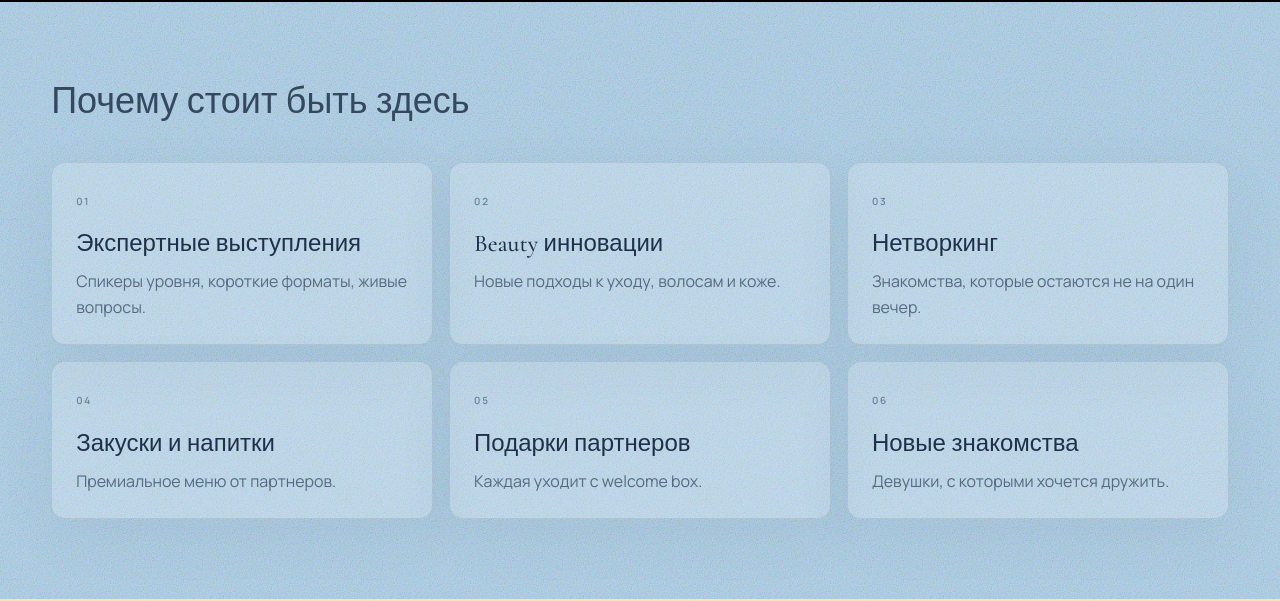
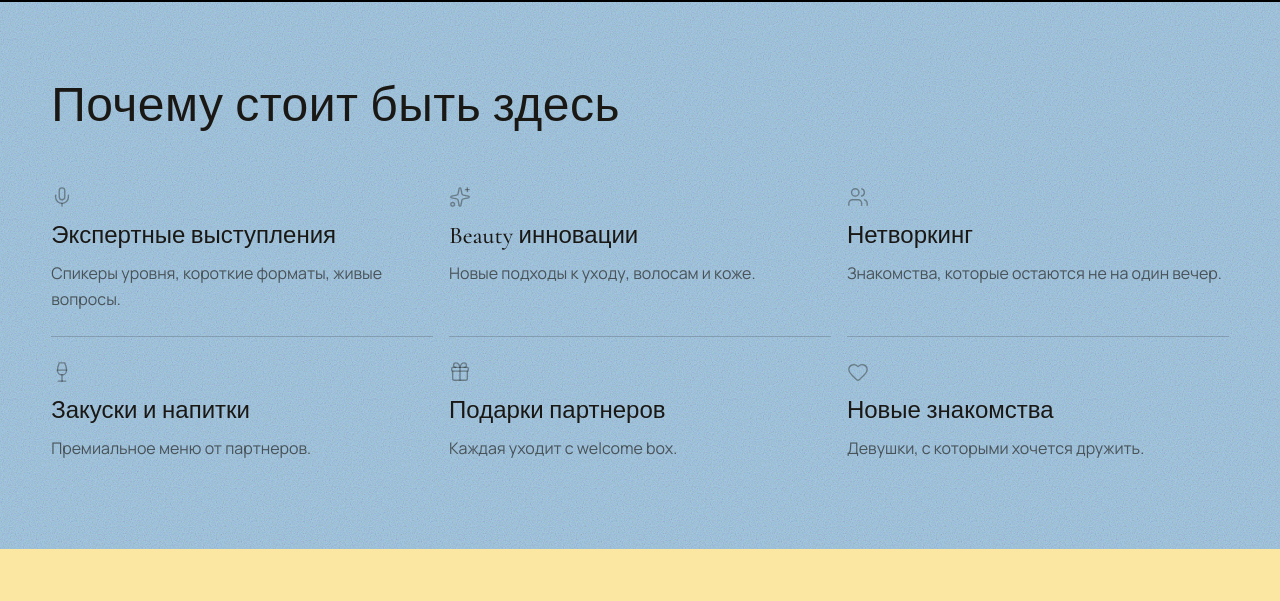
Before and after one commit to Julia-proj/soyella, a Next.js app: page / in a window 1280 px wide. Shown: the part 3033-3634 px from the top of the page. Built offline with nearby package versions, Linux system fonts and the light colour scheme; no server answers.

Commit message:
fix size text

```diff
--- a/components/sections/next-event-section.tsx
+++ b/components/sections/next-event-section.tsx
@@ -2,6 +2,7 @@
 
 import Image from "next/image"
 import { motion } from "framer-motion"
+import { Mic, Sparkles, Users, Wine, Gift, Heart } from "lucide-react"
 import { Spotlight } from "@/components/ui/spotlight-new"
 
 export function NextEventSection() {
@@ -202,7 +203,7 @@ export function NextEventSection() {
       </div>
 
       {/* ── BOTTOM ZONE — light noise ───────────────────────────── */}
-      <div className="relative overflow-hidden" style={{ background: "#b8d8ef" }}>
+      <div className="relative overflow-hidden" style={{ background: "#a8cce6" }}>
         {/* Grain — multiply on light bg = visible dark texture */}
         <div
           aria-hidden
@@ -221,24 +222,22 @@ export function NextEventSection() {
             viewport={{ once: true }}
             transition={{ duration: 1, delay: 0.1 }}
           >
-            <h3 className="font-serif text-2xl text-brand-blue-deep sm:text-3xl md:text-4xl">
-              <span className="text-brand-blue-deep/85">Почему стоит быть здесь</span>
+            <h3 className="font-display text-3xl font-medium text-brand-ink sm:text-4xl md:text-5xl">
+              Почему стоит быть здесь
             </h3>
-            <ul className="mt-8 grid gap-3 sm:mt-10 sm:grid-cols-2 sm:gap-4 lg:grid-cols-3">
+            <ul className="mt-12 grid gap-3 sm:mt-14 sm:grid-cols-2 sm:gap-4 lg:grid-cols-3">
               {[
-                { n: "01", t: "Экспертные выступления", d: "Спикеры уровня, короткие форматы, живые вопросы." },
-                { n: "02", t: "Beauty инновации", d: "Новые подходы к уходу, волосам и коже." },
-                { n: "03", t: "Нетворкинг", d: "Знакомства, которые остаются не на один вечер." },
-                { n: "04", t: "Закуски и напитки", d: "Премиальное меню от партнеров." },
-                { n: "05", t: "Подарки партнеров", d: "Каждая уходит с welcome box." },
-                { n: "06", t: "Новые знакомства", d: "Девушки, с которыми хочется дружить." },
+                { icon: Mic,      t: "Экспертные выступления", d: "Спикеры уровня, короткие форматы, живые вопросы." },
+                { icon: Sparkles, t: "Beauty инновации",       d: "Новые подходы к уходу, волосам и коже." },
+                { icon: Users,    t: "Нетворкинг",             d: "Знакомства, которые остаются не на один вечер." },
+                { icon: Wine,     t: "Закуски и напитки",      d: "Премиальное меню от партнеров." },
+                { icon: Gift,     t: "Подарки партнеров",      d: "Каждая уходит с welcome box." },
+                { icon: Heart,    t: "Новые знакомства",       d: "Девушки, с которыми хочется дружить." },
               ].map((item) => (
-                <li key={item.n} className="rounded-2xl border border-brand-blue-deep/10 bg-white/20 p-5 shadow-[0_18px_60px_rgba(30,49,72,0.06)] transition-colors duration-300 hover:border-brand-blue-deep/18 hover:bg-white/[0.28] sm:p-6">
-                  <span className="text-[0.62rem] font-semibold uppercase tracking-[0.18em] text-brand-blue-deep/50">
-                    {item.n}
-                  </span>
-                  <h4 className="mt-4 font-serif text-xl font-medium text-brand-blue-deep sm:text-2xl">{item.t}</h4>
-                  <p className="mt-2 text-sm leading-relaxed text-brand-blue-deep/65 sm:text-base">{item.d}</p>
+                <li key={item.t} className="border-t border-brand-ink/20 pb-2 pt-6 first:border-t-0 first:pt-0 sm:[&:nth-child(2)]:border-t-0 sm:[&:nth-child(2)]:pt-0 lg:[&:nth-child(3)]:border-t-0 lg:[&:nth-child(3)]:pt-0">
+                  <item.icon size={22} strokeWidth={1.5} className="text-brand-ink/40" />
+                  <h4 className="mt-3 font-serif text-xl font-medium text-brand-ink sm:text-2xl">{item.t}</h4>
+                  <p className="mt-2 text-sm leading-relaxed text-brand-ink/65 sm:text-base">{item.d}</p>
                 </li>
               ))}
             </ul>
```
